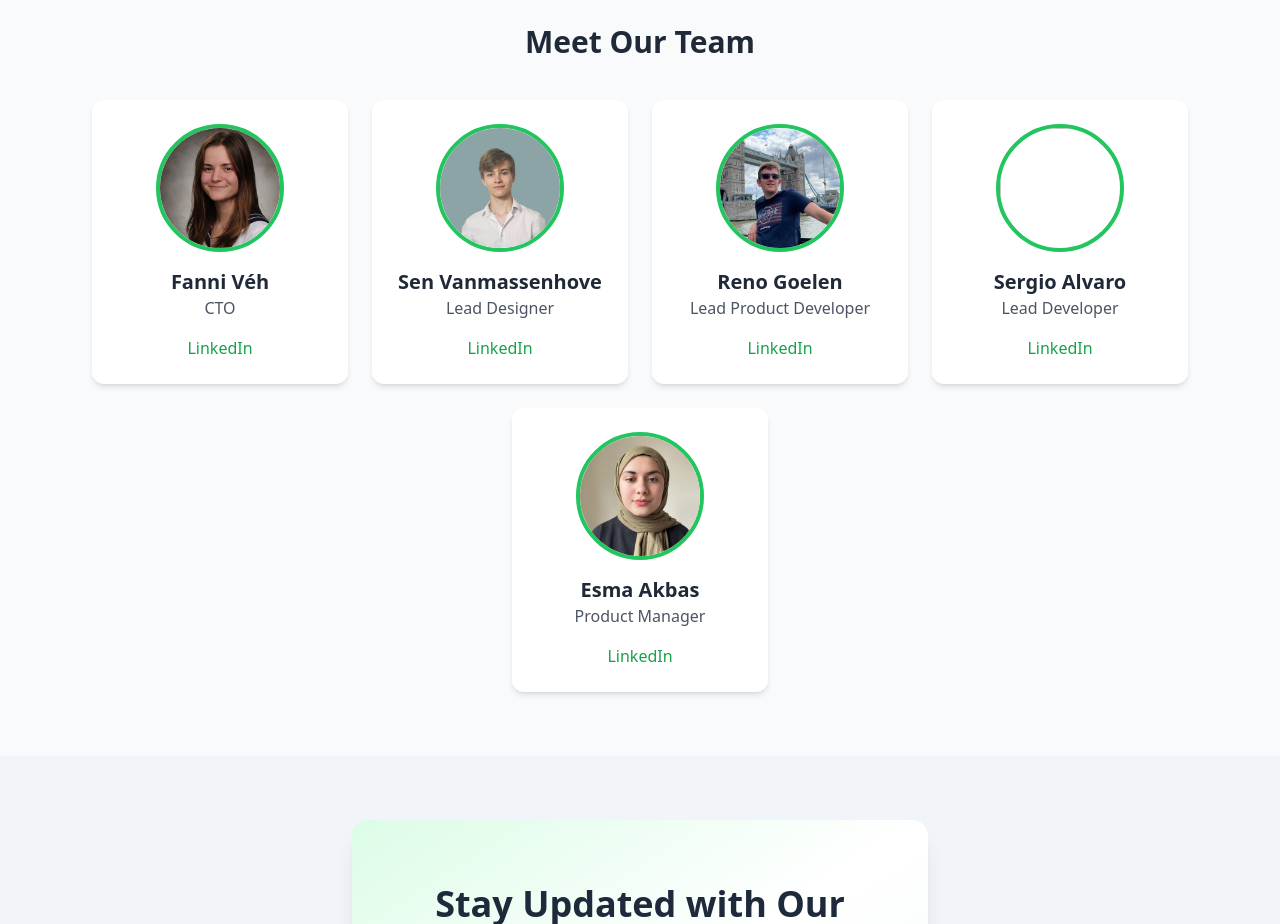
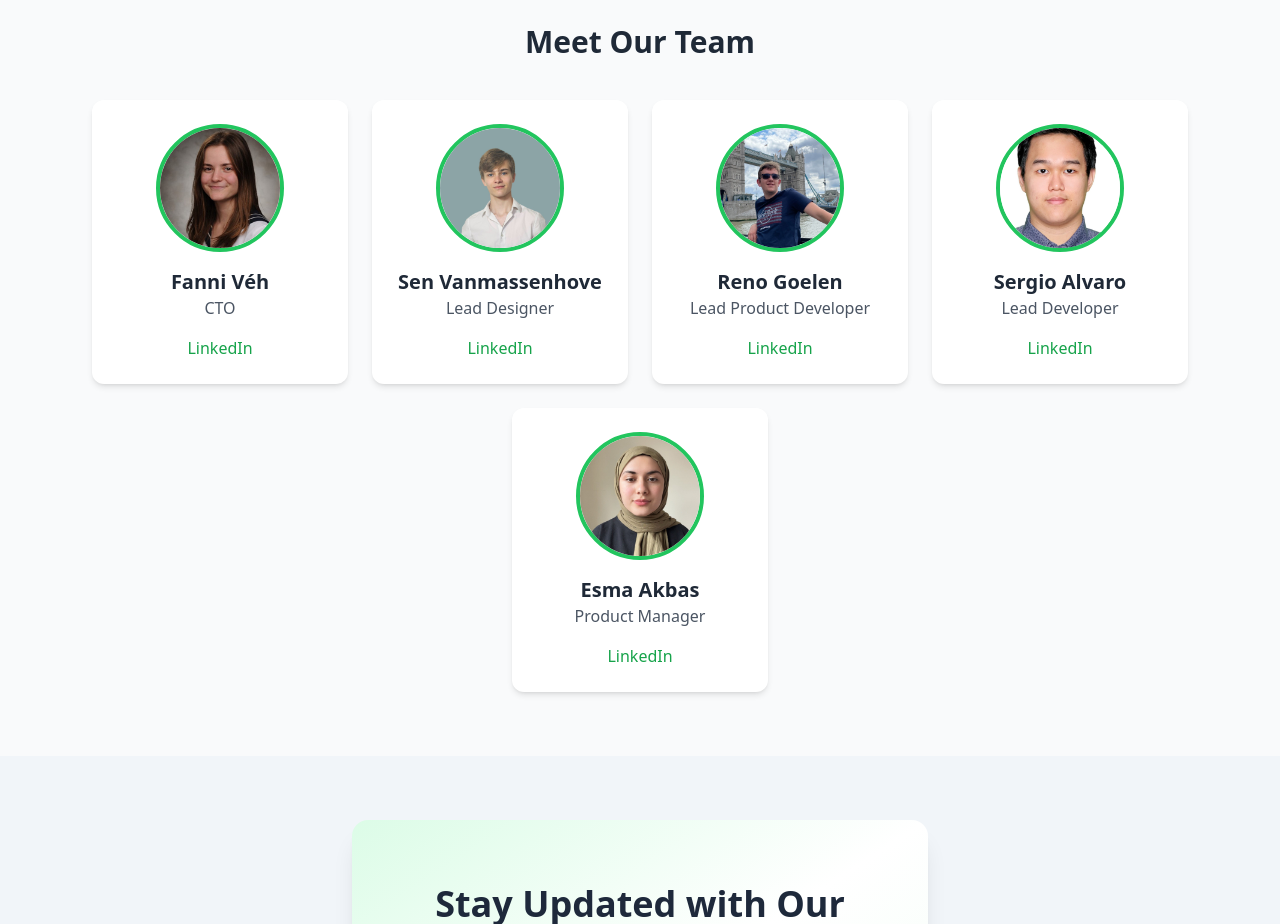
Before and after one commit to Sen-Vmh/Volvo-battery, a website: page src/index.html in a window 1280 px wide. Shown: the part 5760-6684 px from the top of the page. Drawn offline with Linux system fonts and the light colour scheme.

Commit message:
normal sergio

```diff
--- a/src/index.html
+++ b/src/index.html
@@ -402,7 +402,7 @@
             </div>
             <div class="w-full sm:w-48 md:w-56 lg:w-64 bg-white rounded-xl shadow-md overflow-hidden transform transition hover:scale-105">
                 <div class="p-6 text-center">
-                    <img src="img/sergio.jpg.jpg" class="w-32 h-32 rounded-full mx-auto mb-4 object-cover border-4 border-green-500">
+                    <img src="img/sergio.jpg" class="w-32 h-32 rounded-full mx-auto mb-4 object-cover border-4 border-green-500">
                     <h3 class="text-xl font-semibold text-gray-800">Sergio Alvaro</h3>
                     <p class="text-gray-600 mb-4">Lead Developer</p>
                     <a href="#" class="text-green-600 hover:text-blue-800">LinkedIn</a>
```
